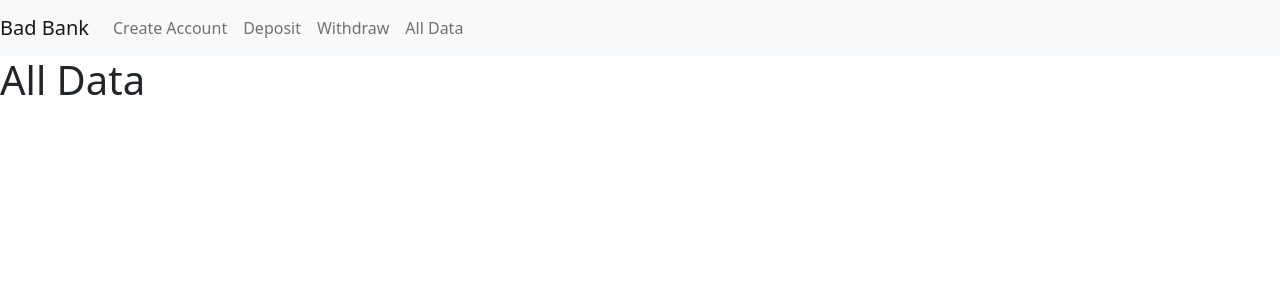
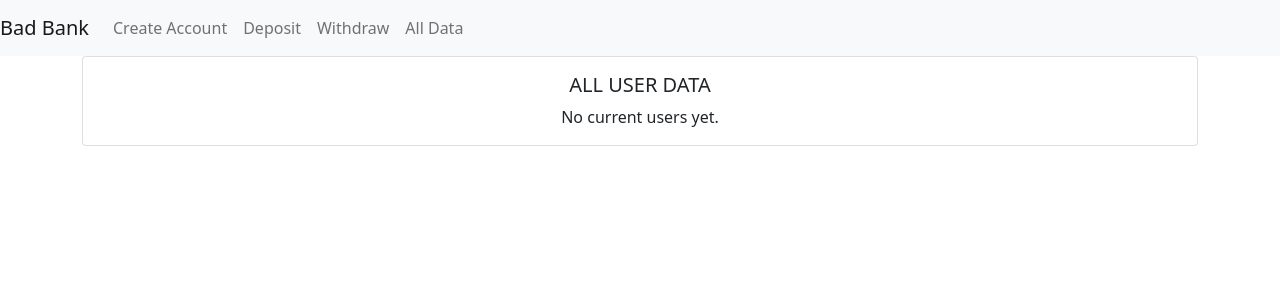
Before and after one commit to alexandrabaturina/mit-banking-app, a React (Create React App) app: page /alldata in a window 1280 px wide. Shown: the top 300 px of the page. Built offline with nearby package versions, Linux system fonts and the light colour scheme.

Commit message:
feat: display user data

```diff
--- a/src/App.js
+++ b/src/App.js
@@ -12,7 +12,6 @@ const App = () => {
   const [users, setUsers] = useState([])
 
   const addUser = user => {
-    console.log('User to add', user)
     setUsers([...users, user])
   }
 
@@ -24,7 +23,8 @@ const App = () => {
         <CreateAccount addUser={addUser} />} />
       <Route path="/deposit/" component={Deposit} />
       <Route path="/withdraw/" component={Withdraw} />
-      <Route path="/alldata/" component={AllData} />
+      <Route path="/alldata/" component={() =>
+        <AllData users={users} />} />
     </Router>
   )
 }
--- a/src/components/AllData.js
+++ b/src/components/AllData.js
@@ -1,6 +1,38 @@
-const AllData = () => {
+import { Container } from 'react-bootstrap'
+
+const AllData = ({ users }) => {
+
     return (
-        <h1>All Data</h1>
+        <Container>
+            <div className="card text-center">
+                <div className="card-body">
+                    <h5 className="card-title">ALL USER DATA</h5>
+                    {users.length === 0 ?
+                        <p className="card-text">No current users yet.</p> :
+                        <table className="table">
+                            <thead>
+                                <tr>
+                                    <th scope="col">#</th>
+                                    <th scope="col">Name</th>
+                                    <th scope="col">Email</th>
+                                    <th scope="col">Password</th>
+                                </tr>
+                            </thead>
+                            <tbody>
+                                {users.map((user, index) => (
+                                    <tr>
+                                        <th scope="row">{index + 1}</th>
+                                        <td>{user.name}</td>
+                                        <td>{user.email}</td>
+                                        <td>{user.password}</td>
+                                    </tr>
+                                ))}
+                            </tbody>
+                        </table>}
+
+                </div>
+            </div>
+        </Container>
     )
 }
 
```
